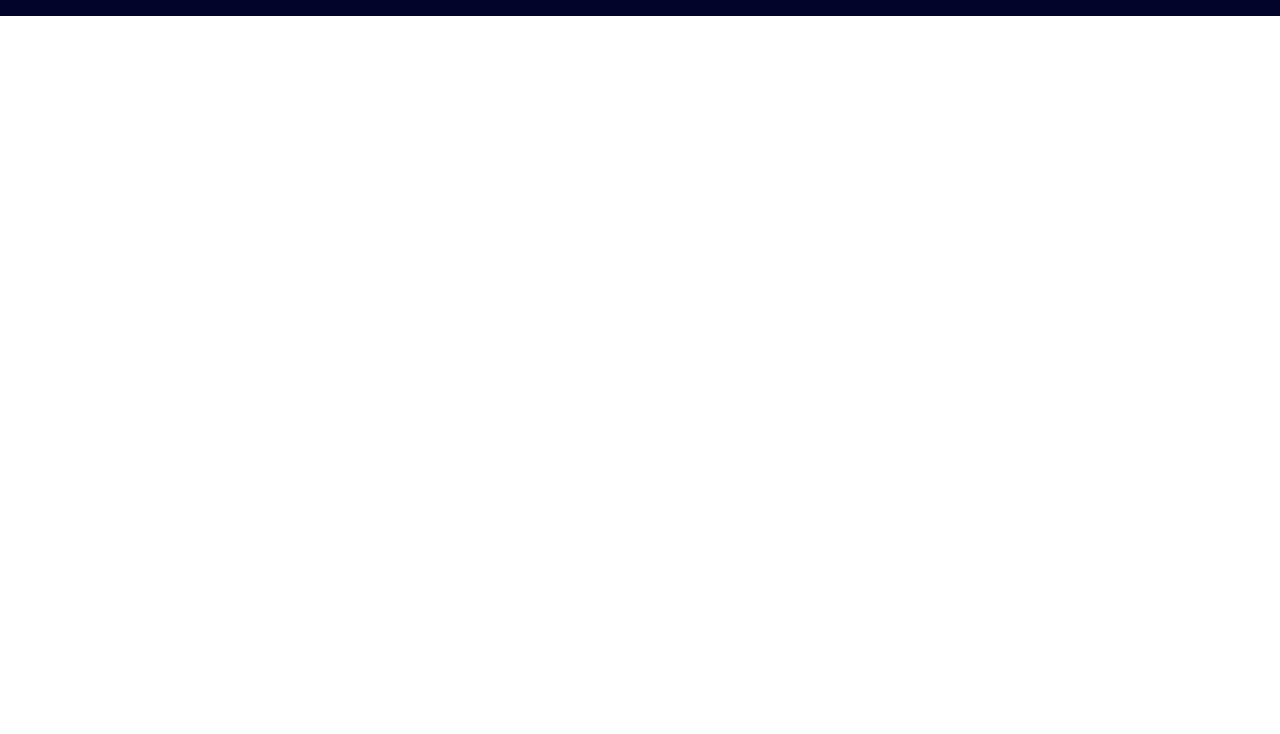
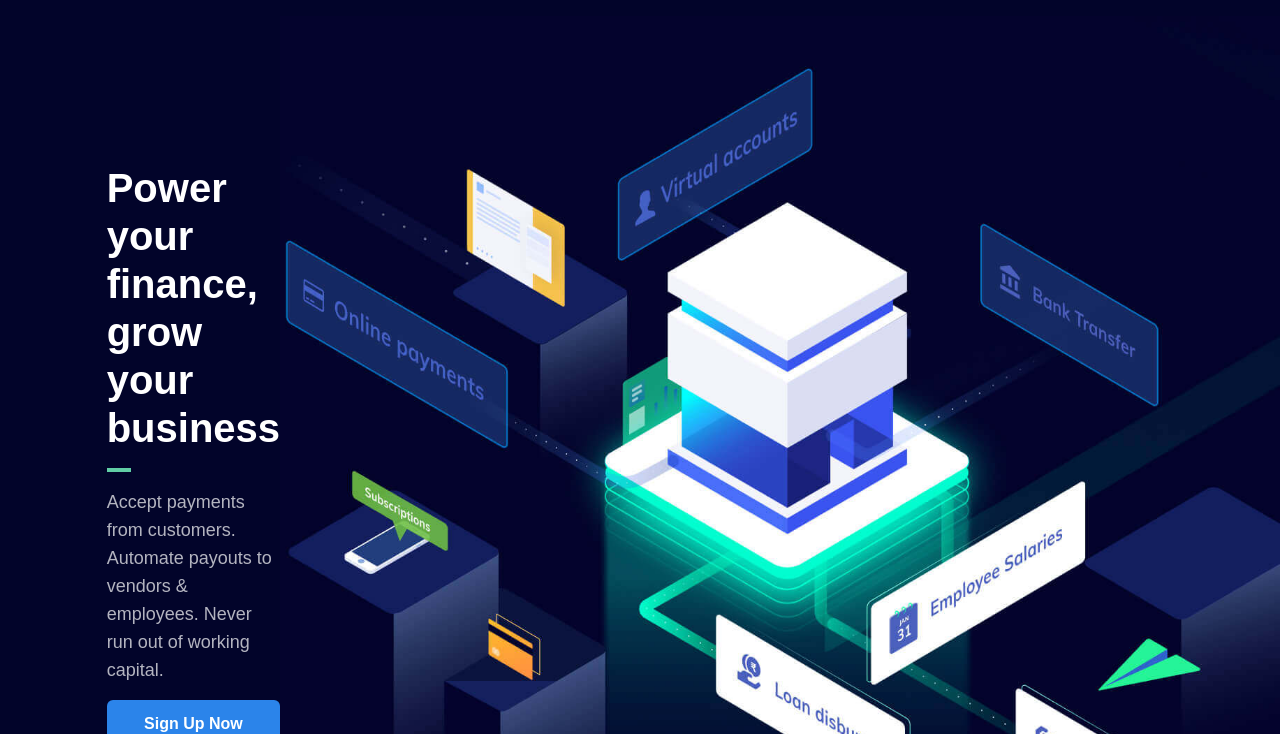
Before and after one commit to ParthMadhvani2/Razorpay-clone, a website built with Vite: page index.html in a window 1280 px wide. Shown: the part 66-800 px from the top of the page. Built offline with nearby package versions, Linux system fonts and the light colour scheme; files whose address does not match are found by name.

Commit message:
hero section

```diff
--- a/index.html
+++ b/index.html
@@ -58,5 +58,28 @@
       </div>
     </nav>
 
+
+    <!-- Hero Section -->
+    <section class="relative bg-deepBlue">
+      <div class="w-10/12 flex flex-row justify-between items-center mx-auto">
+        <!-- left part-->
+        <div class="flex flex-col gap-4">
+          <h1 class="font-mullish font-bold text-[40px] leading-[1.2] text-white">Power your finance, grow your business</h1>
+          <div class="w-6 h-1 bg-greenLight"></div>
+          <p class="text-white opacity-70 font-mullish text-[18px] leading-7">
+            Accept payments from customers. Automate payouts to vendors &
+             employees. Never run out of working capital.
+            </p>
+          <button class="text-white bg-lightBlue rounded-md font-bold font-mullish hover:bg-lightBlue500 transition-all duration-200 py-3 px-2">Sign Up Now <img src="./images/" alt=""></button>
+        </div>
+        <!-- Right part-->
+        <img src="./images/hero-illustration.jpg" alt="">
+      </div>
+
+      <!-- shape part-->
+      <div>
+        <img src="./images/hero-shape.svg" alt="">
+      </div>
+    </section>
 </body>
 </html>
```
